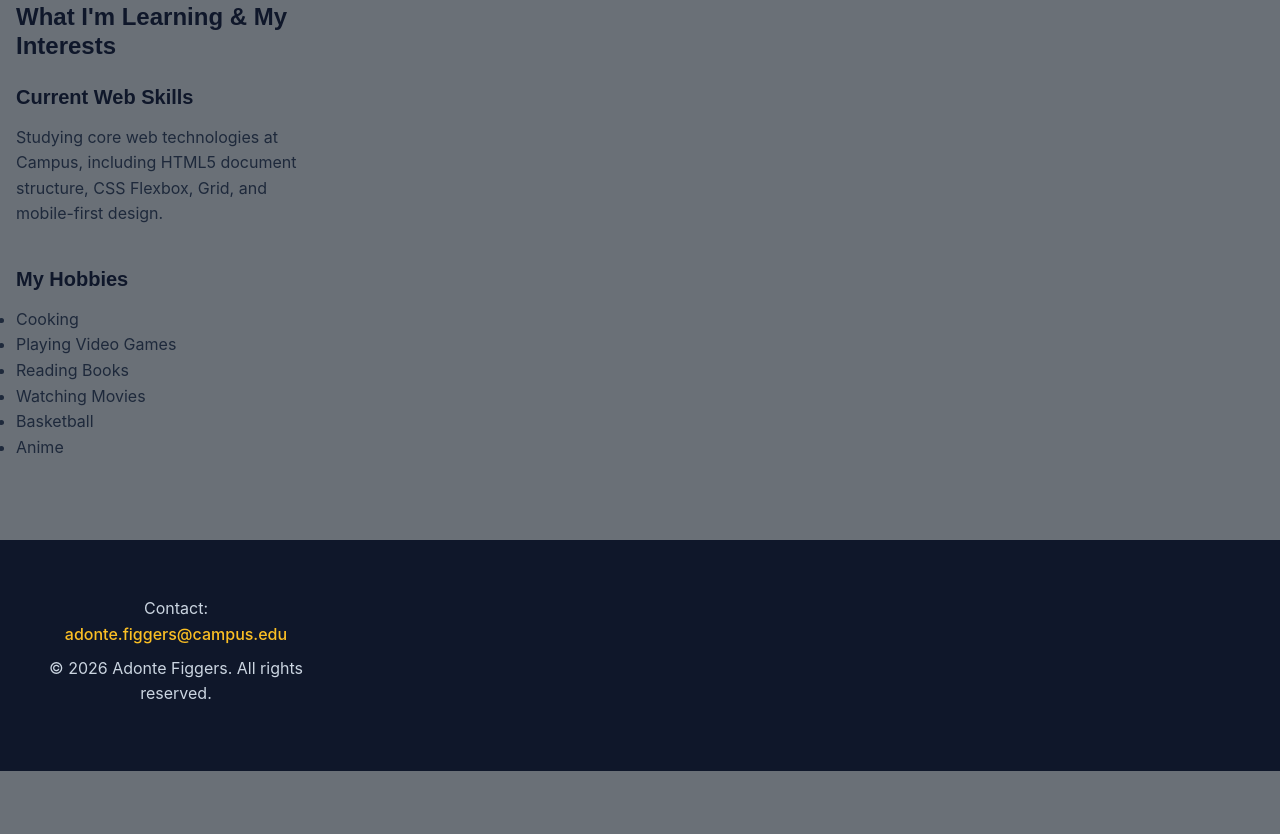
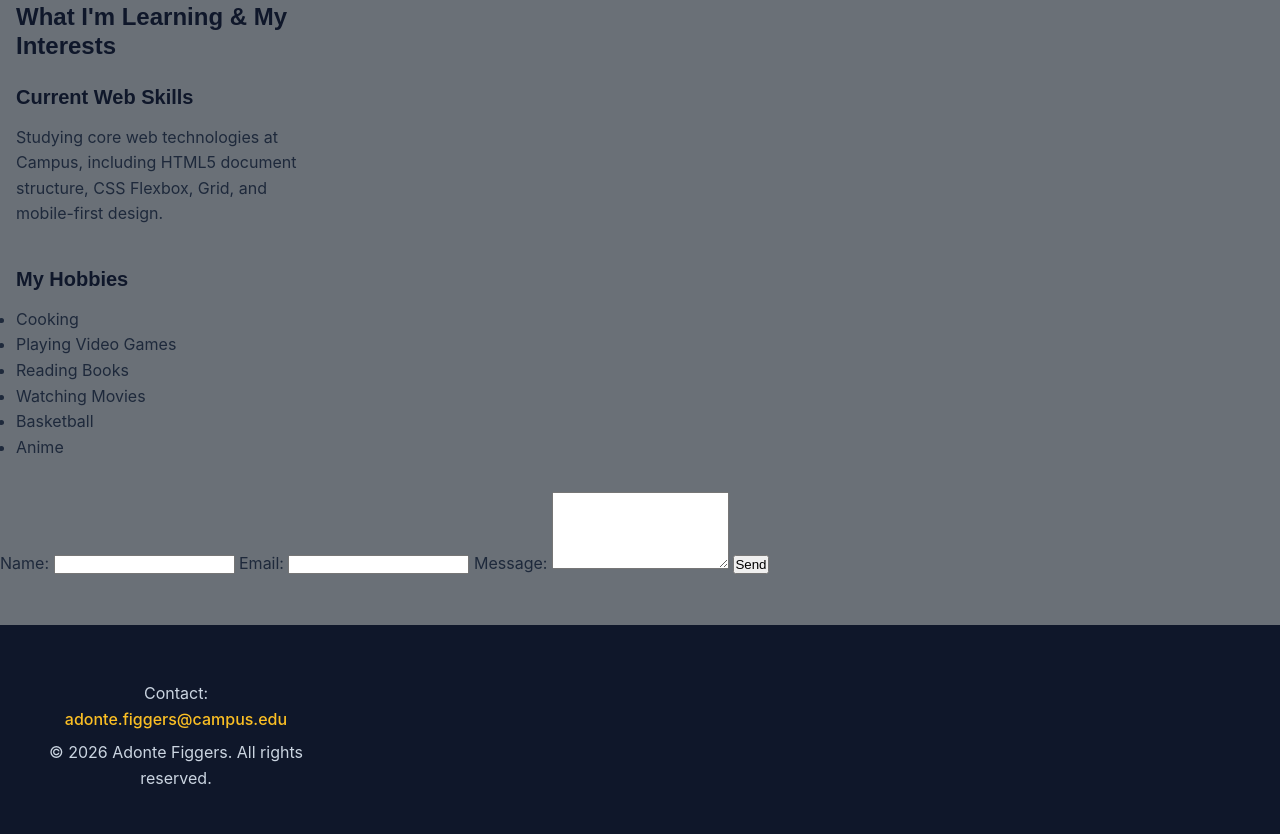
Before and after one commit to afiggers-bit/WebDev-B-Milestone, a plain HTML site: page About Me.html in a window 1280 px wide. Shown: the part 593-1427 px from the top of the page. Before the commit the page ends 1364 px from the top, so only its background shows below. Drawn offline with Linux system fonts and the light colour scheme.

Commit message:
Add contact form to About Me page for user inquiries

```diff
--- a/About Me.html
+++ b/About Me.html
@@ -50,6 +50,19 @@
                 </div>
             </section>
     </main>
+    <form action="mailto:afiggers@my.campus.edu">
+        <label for="name">Name:</label>
+            <input type="text" id="name" name="name" required>
+
+            <label for="email">Email:</label>
+            <input type="email" id="email" name="email" required>
+
+            <label for="message">Message:</label>
+            <textarea id="message" name="message" rows="5" required></textarea>
+
+            <button type="submit">Send</button>
+    </form>
+
     <footer>
         <div class="container">
             <p>Contact: <a href="mailto:afiggers@my.campus.edu">adonte.figgers@campus.edu</a></p>
--- a/styles.css
+++ b/styles.css
@@ -39,7 +39,6 @@ h3 {
     color: #0F172A;
     line-height: 1.2;
     margin-bottom: 16px;
-    /* 8px x 2 */
 }
 
 h1 {
@@ -110,6 +109,6 @@ footer a {
 .grid-section {
   display: grid;
   grid-template-columns: 1fr;
-  gap: 24px; /* 8px x 3 */
+  gap: 24px;
   margin-top: 24px;
 }
```
